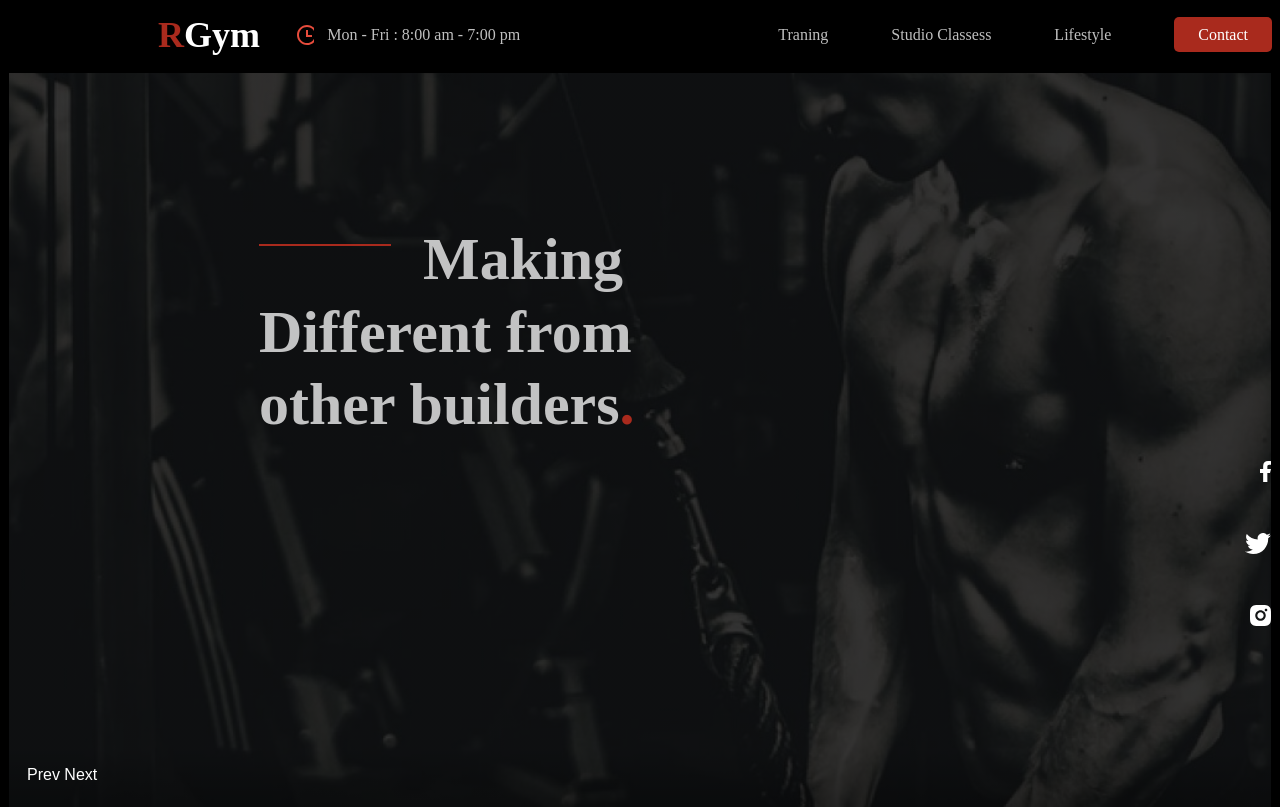
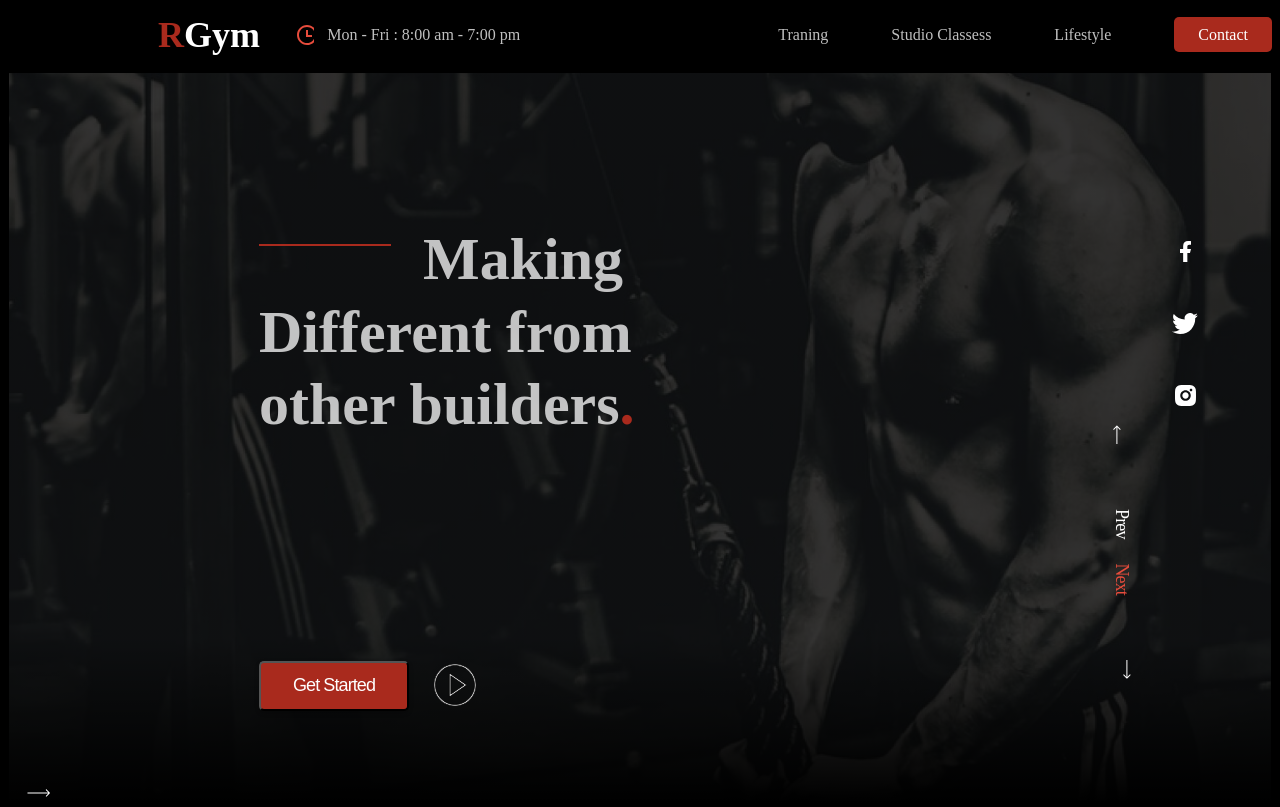
Before and after one commit to PolinaFaustova/rgym, a plain HTML site: page index.html in a window 1280 px wide. Shown: the top 807 px of the page. Drawn offline with Linux system fonts and the light colour scheme.

Commit message:
svg-problems

```diff
--- a/css/styles.css
+++ b/css/styles.css
@@ -188,6 +188,71 @@ margin-left: 250px;
 
 }
 
+.aside {
+  display: flex;
+  flex-direction: column;
+  align-items: flex-end;
+
+  margin-top: -200px;
+  margin-right: 73px;
+}
+
+.social {
+  display: flex;
+  flex-direction: column;
+  align-items: center;
+  margin-bottom: 67px;
+}
+
+  .social-item:not(:last-child) {
+    margin-bottom: 47px;
+  }
+
+  .social-icon {
+    align-items: center;
+  }
+
+  .navigation-site {
+    display: flex;
+   align-items: center;
+   margin-right: 15px;
+    gap: 25px;
+    transform: rotate(90deg);
+
+  }
+
+
+
+ .nav-site-link {
+  color: var(--secondary-color);
+  display: flex;
+  align-items: center;
+font-size: 18px;
+font-family: Montserrat;
+line-height: 26px;
+letter-spacing: -0.9px;
+ }
+.nav-site-link-current {
+  color: var(--vector-color);
+  align-items: center;
+  font-size: 18px;
+font-family: Montserrat;
+line-height: 26px;
+letter-spacing: -0.9px;
+  display: flex;
+}
+
+
+.nav-site-arrow {
+  transform: rotate(-90deg);
+  transform-origin: center center;
+}
+.nav-site-arrow-current {
+  fill: var(--vector-color);
+  transform: rotate(90deg);
+  transform-origin: center center;
+}
+
 .flex-container {
   display: flex;
   align-items: center;
@@ -228,17 +293,7 @@ margin-left: 250px;
 
 
 
-  .social {
-  display: flex;
-  flex-direction: column;
-  align-items: flex-end;
-  margin-top: 20px;
-}
 
-
-  .social-item:not(:last-child) {
-    margin-bottom: 47px;
-  }
 
 .scroll {
     /* transform: rotate(90deg); */
@@ -252,9 +307,6 @@ line-height: 1.44;
 letter-spacing: -0.9px;
   }
 
-  .nav-site-arrow {
-
-  }
 
   /* Section Exercise */
 
--- a/index.html
+++ b/index.html
@@ -38,7 +38,8 @@
           <h1><svg class="hero-line" width="132" height="2"><use href="/images/icons/icons.svg#line"></use></svg>
             Making<br> Different from<br> other builders<span class="logo-r">.</span></h1>
 
-              <ul class="social">
+            <div class="aside">
+            <ul class="social">
                 <li class="social-item">
                   <a class="social-icon" href="#"
                     ><svg class="social-icon-item" width="11" height="21">
@@ -58,15 +59,15 @@
 
               <!-- Nav-site -->
               <div class="navigation-site">
-                <a class="nav-site-link" href="#"><svg class="nav-site-arrow" width="18"><use href=""></use></svg>Prev</a>
-                <a class="nav-site-link-current" href="#">Next<svg class="nav-site-arrow-current" width="18"><use href=""></use></svg></a>
+                <a class="nav-site-link" href="#"><svg class="nav-site-arrow" width="18"><use href="/images/icons/arrownav.svg#arrownav"></use></svg>Prev</a>
+                <a class="nav-site-link-current" href="#">Next<svg class="nav-site-arrow-current" width="18"><use href="/images/icons/currentnav.svg#currentnav"></use></svg></a>
               </div>
+            </div>
 
         <div class="flex-container">
         <button type="button" class="button-primary">Get Started</button>
         <svg class="icon-play" width="42" height="42"><use href="/images/icons/iconplay.svg#play"></use></svg>
       </div>
-      <!-- Aside -->
 
 
       <!-- Scroll-down -->
```
Also changed, not shown: images/icons/arrownav.svg (added), images/icons/currentnav.svg (added).
